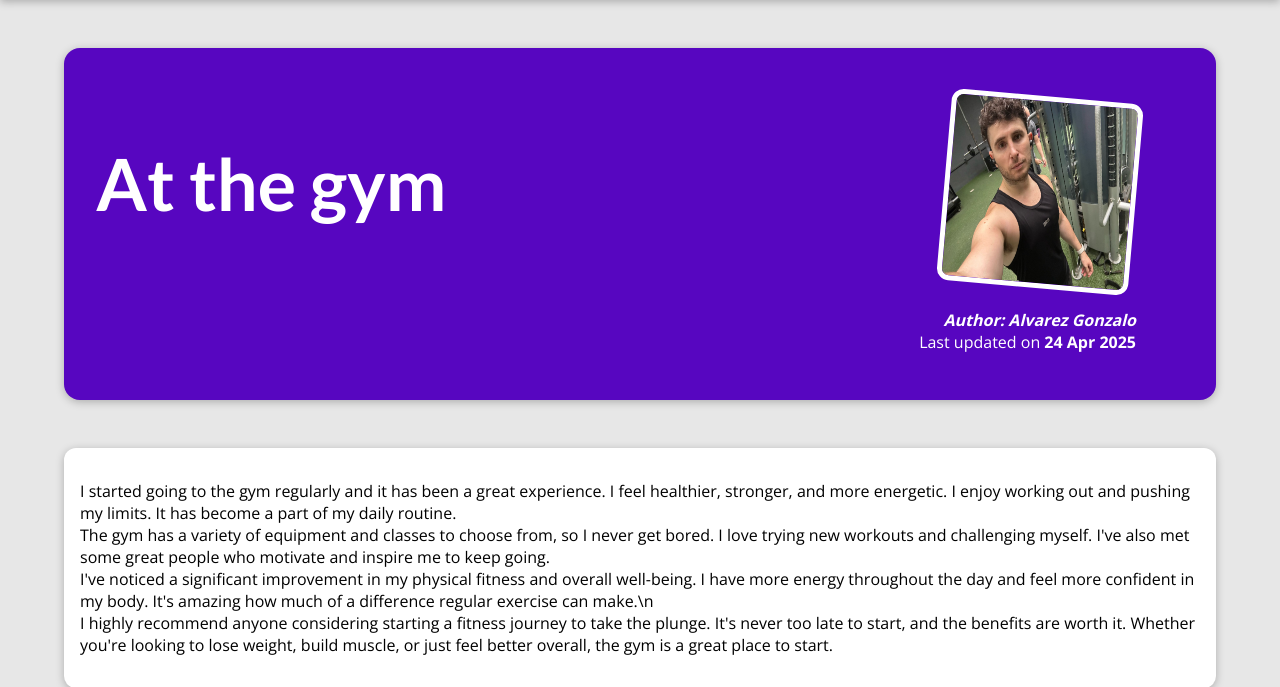
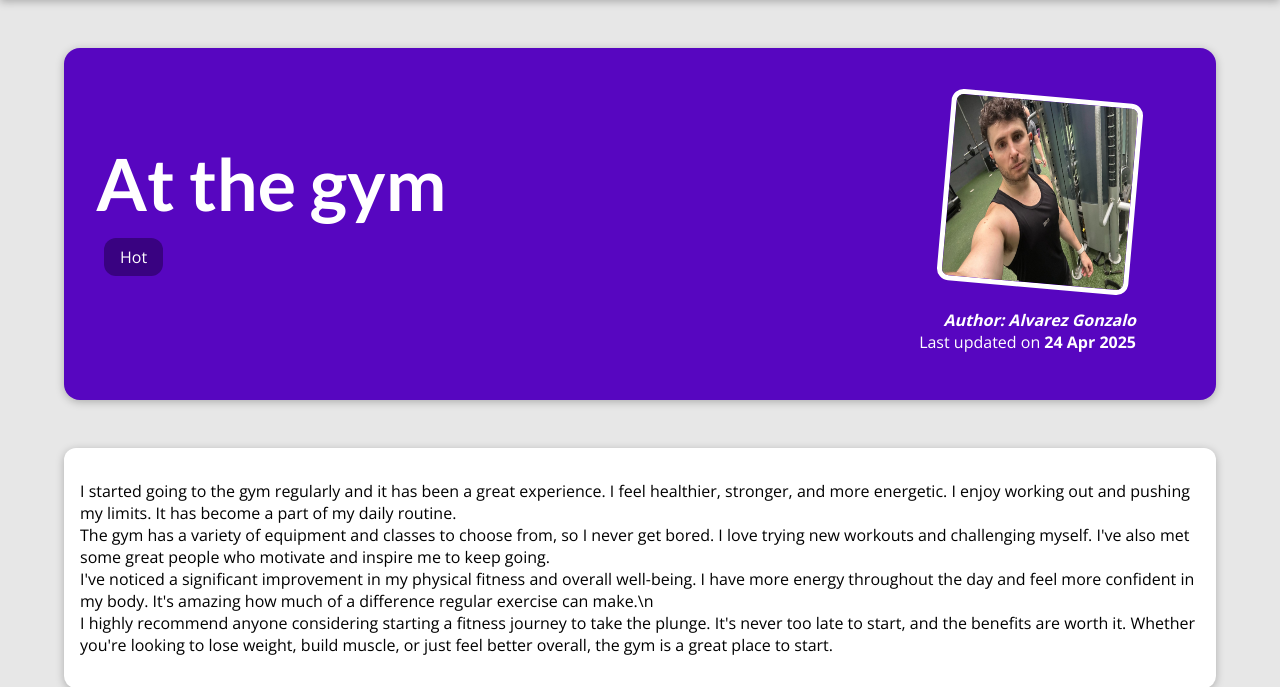
Before and after one commit to Alvacampos/my_site, a Django app: a page that uses blog/templates/blog/post-detail.html in a window 1280 px wide. Shown: the part 80-767 px from the top of the page. Run offline with Django 5.2, Linux system fonts and the light colour scheme; data comes from the database, SQL or seed files in the repository.

Commit message:
more data added to the db, now loading everything from the db

```diff
--- a/blog/static/blog/post-detail.css
+++ b/blog/static/blog/post-detail.css
@@ -22,6 +22,7 @@ body {
 #summary h2 {
   color: white;
   font-size: 4.5rem;
+  margin-bottom: 0.25rem;
 }
 
 #summary article {
@@ -47,6 +48,11 @@ body {
   font-weight: bold;
 }
 
+#summary address a {
+  color: white;
+  text-decoration: none;
+}
+
 #summary time {
   font-weight: bold;
 }
@@ -60,3 +66,13 @@ main {
   border-radius: 12px;
   box-shadow: 0 2px 8px rgba(0, 0, 0, 0.25);
 }
+
+.tag {
+  display: inline-block;
+  padding: 0.5rem 1rem;
+  margin: 0.5rem;
+  background-color: #390281;
+  color: white;
+  border-radius: 12px;
+  text-decoration: none;
+}
--- a/blog/templates/blog/post-detail.html
+++ b/blog/templates/blog/post-detail.html
@@ -12,9 +12,13 @@
 {% block content %}
     <section id="summary">
       <h2>{{ post.title }}</h2>
+      <div>{% for tag in post_tags %}
+        <span class='tag'>{{ tag.caption }}</span>
+        {% endfor %}
+      </div>
       <article>
         <img src="{% static 'blog/images/'|add:post.image_name %}" alt={{ post.title }}>
-        <address>{{ post.author }} </address>
+        <address><a href="mailto:{{post.author.email}}">{{ post.author }}</a></address>
         <div>
             Last updated on <time datetime="">{{ post.date|date:"d M Y"}}</time>
         </div>
--- a/blog/views.py
+++ b/blog/views.py
@@ -1,5 +1,6 @@
 from django.shortcuts import render
 from .models import Post
+
 
 def index(request):
     latest_posts = Post.objects.all().order_by("-date")[:3]
@@ -13,5 +14,4 @@ def posts(request):
 
 def post_detail(request, slug):
     post = Post.objects.get(slug=slug)
-
-    return render(request, 'blog/post-detail.html', {'slug': slug, 'post': post})
+    return render(request, 'blog/post-detail.html', {'slug': slug, 'post': post, 'post_tags': post.tags.all()})
```
